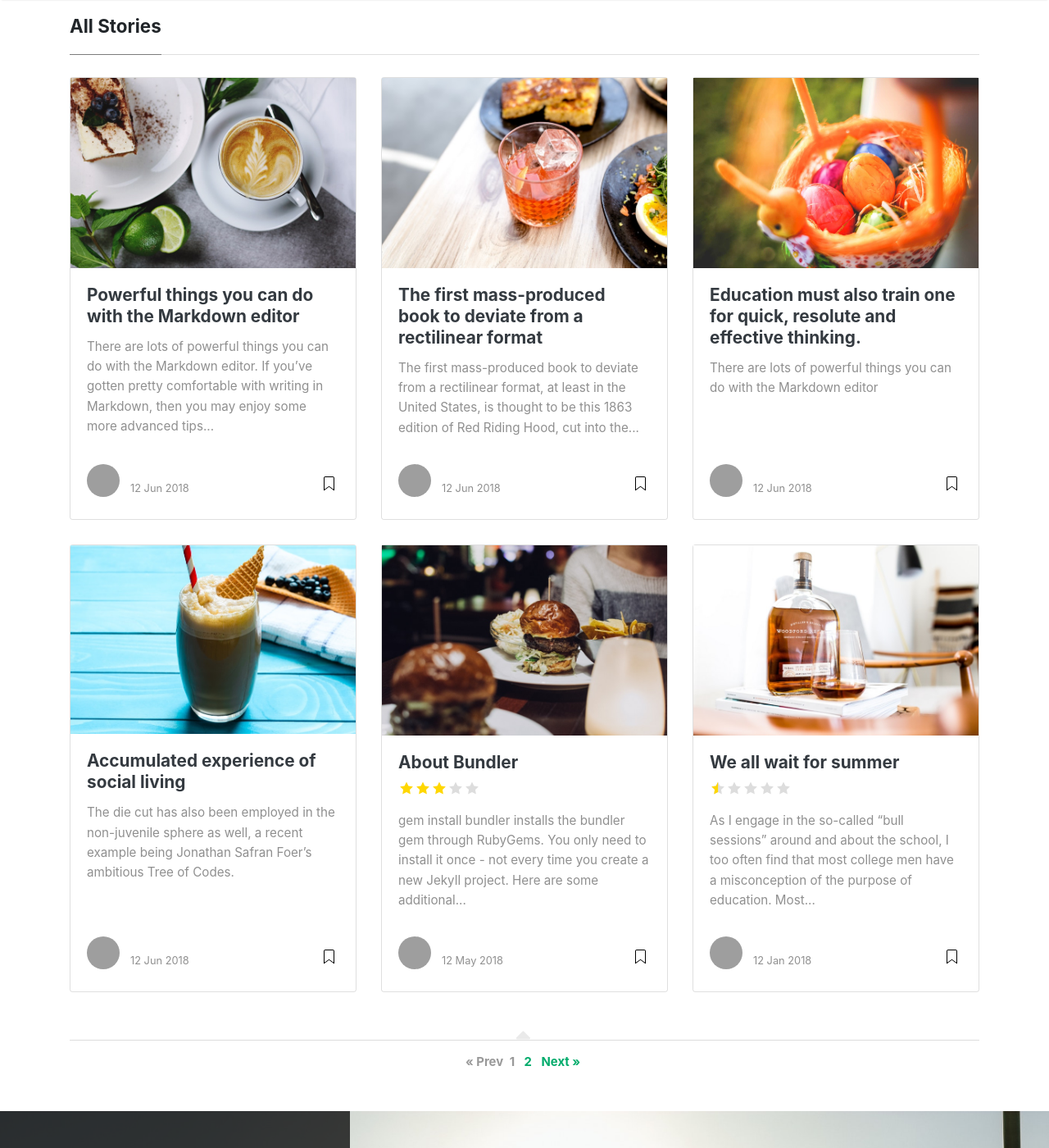
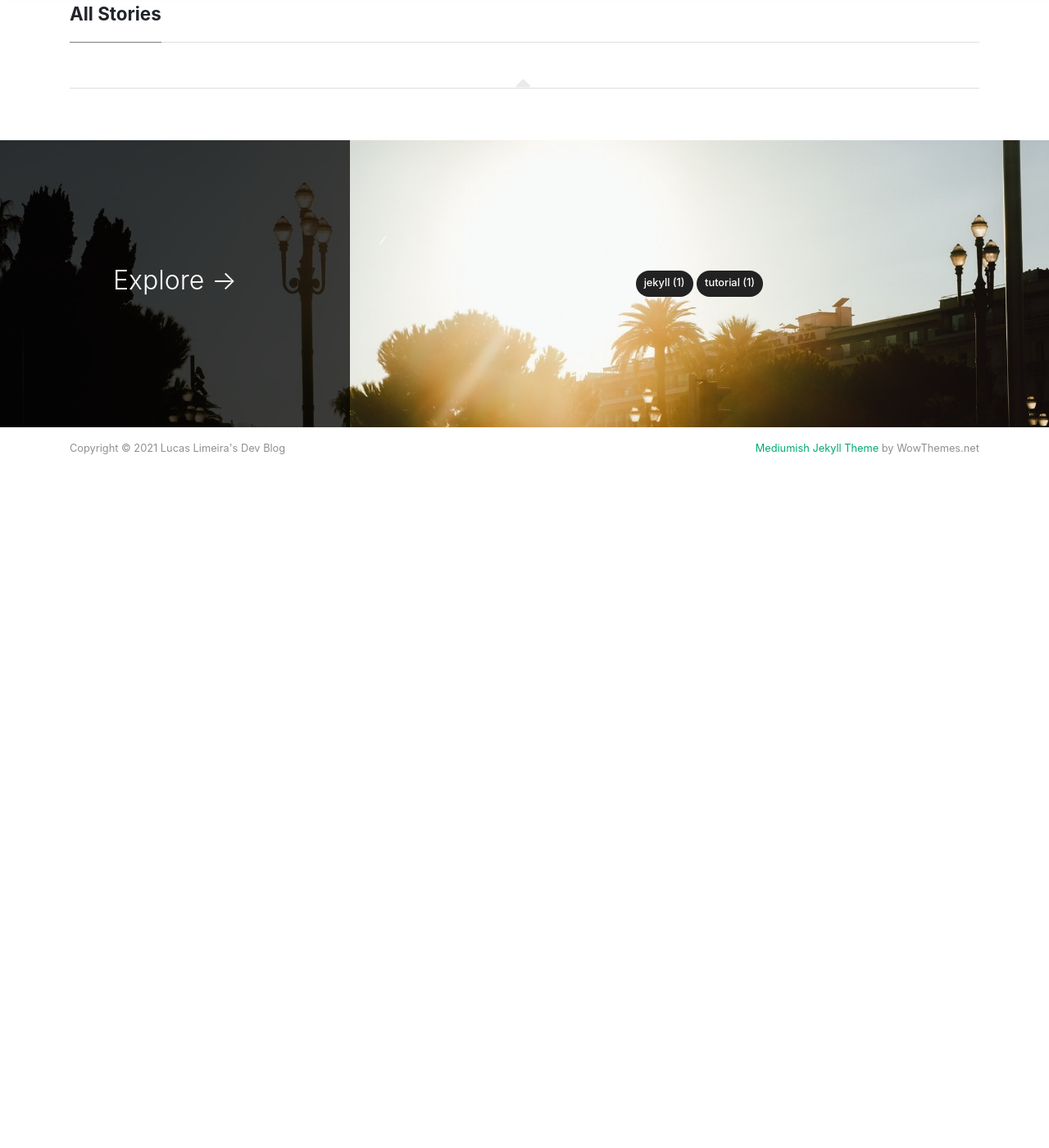
Before and after one commit to limeiralucas/limeiralucas.github.io, a Jekyll site: the page built from index.html, in a window 1280 px wide and 1400 px high, scrolled down 626 px. Shown: the whole window at 82% size. Built offline with Jekyll 4.4.1, drawn with Linux system fonts in a browser that asks for light colours; nearby versions of some CDN libraries; the list of posts is cut into pages by our own code; after the commit the page ends 1256 px from its top, so only the background shows below that; some of the changed text lies outside the part shown; grey boxes are pictures that could not be loaded.

Commit message:
cleared example posts

````diff
--- a/_config.yml
+++ b/_config.yml
@@ -56,6 +56,6 @@ adsense-data-ad-client: "ca-pub-3412143450191416"
 adsense-data-ad-slot: "1363087678"
 
 # Lazy Images ("enabled" or "disabled")
-lazyimages: "disabled"
+lazyimages: "enable"
 
 exclude: [changelog.md, LICENSE.txt, README.md, Gemfile, Gemfile.lock]
--- a/_layouts/default.html
+++ b/_layouts/default.html
@@ -72,23 +72,7 @@ ga('send', 'pageview');
                 </li>
 
                 <li class="nav-item">
-                <a class="nav-link" href="{{ site.baseurl }}/about">About</a>
-                </li>
-
-                <li class="nav-item">
-                <a target="_blank" class="nav-link" href="https://bootstrapstarter.com/bootstrap-templates/template-mediumish-bootstrap-jekyll/"> Docs</a>
-                </li>
-
-                <li class="nav-item">
-                <a target="_blank" class="nav-link" href="https://www.wowthemes.net/themes/mediumish-wordpress/"><i class="fab fa-wordpress-simple"></i> WP Version</a>
-                </li>
-
-                <li class="nav-item">
-                <a target="_blank" class="nav-link" href="https://www.wowthemes.net/themes/mediumish-ghost/"><i class="fab fa-snapchat-ghost"></i> Ghost Version</a>
-                </li>
-
-                <li class="nav-item">
-                <a target="_blank" class="nav-link" href="https://github.com/wowthemesnet/mediumish-theme-jekyll"><i class="fab fa-github"></i> Fork on Github</a>
+                <a target="_blank" class="nav-link" href="https://github.com/limeiralucas"><i class="fab fa-github"></i> Github</a>
                 </li>
 
                 {% include search-lunr.html %}
--- a/_posts/2018-01-11-quick-start-guide.md
+++ /dev/null
@@ -1,27 +0,0 @@
----
-layout: post
-title:  "Let's test spoilers"
-author: sal
-categories: [ Jekyll, tutorial ]
-image: assets/images/12.jpg
-featured: true
-hidden: true
----
-
-Director Roland Suso Richter's enigmatic psychological thriller (direct to video/DVD) was based upon screenwriter Michael Cooney's own play "Point of Death" - a title that gave away the film's entire plot twist premise.
-
-As in many similar films, such as Jacob's Ladder (1990), Soul Survivors (2001), and The Butterfly Effect (2004), events and people were thoroughly distorted and confused because the protagonist was at the point of death. The tagline was misleading:
-
-"When You Don't Have a Memory, How Can You Remember Who to Trust?"
-
-The mind-warping film opened with a hospital patient Simon Cable (Ryan Phillippe) awakening in a <span class="spoiler"> hospital with little knowledge (amnesia perhaps?) of what had happened, and why he was there, etc. He was told by attending Dr. Jeremy Newman (Stephen Rea) that it was July 29, 2002 (Simon thought it was the year 2000 - he was confused - he heard a doctor say 20:00 hours!) and that he had died for two minutes from cardiac arrest following the near-fatal accident -- but he had been revived ("You're as good as new").</span> Dr. Newman: "Simon, this is the 29th of July. The year is 2002. And your wife, whose name is Anna, is waiting outside."
-
-(The doctor left off four crucial additional words, revealed in the film's ending.) (Spoiler: Simon had died and was not resuscitated!).
-
-A major clue to everything that truly happened was the scene that played next under the credits - hospital staff failed to bring a patient back to life with a defibrillator after a car accident. Chest compressions failed and there was no pulse. A second major clue was provided by hospital orderly Travis (Stephen Graham): <span class="spoiler">Everybody dies. No mystery there. But why and how everyone dies. Now, there's a mystery worth solving. Probably the biggest mystery there is.</span>
-
-#### So how do we do spoilers?
-
-```html
-<span class="spoiler">My hidden paragraph here.</span>
-```
--- a/_posts/2018-01-12-we-all-wait-for-summer.md
+++ /dev/null
@@ -1,11 +0,0 @@
----
-layout: post
-title:  "We all wait for summer"
-author: john
-categories: [ Jekyll, tutorial ]
-image: assets/images/5.jpg
-rating: .5
----
-As I engage in the so-called "bull sessions" around and about the school, I too often find that most college men have a misconception of the purpose of education. Most of the "brethren" think that education should equip them with the proper instruments of exploitation so that they can forever trample over the masses. Still others think that education should furnish them with noble ends rather than means to an end.
-
-It seems to me that education has a two-fold function to perform in the life of man and in society: the one is utility and the other is culture. Education must enable a man to become more efficient, to achieve with increasing facility the ligitimate goals of his life.
--- a/_posts/2018-05-12-about-bundler.md
+++ /dev/null
@@ -1,17 +0,0 @@
----
-layout: post
-title:  "About Bundler"
-author: sal
-categories: [ Jekyll ]
-image: assets/images/2.jpg
-rating: 3
----
-`gem install bundler` installs the bundler gem through RubyGems. You only need to install it once - not every time you create a new Jekyll project. Here are some additional details:
-
-`bundler` is a gem that manages other Ruby gems. It makes sure your gems and gem versions are compatible, and that you have all necessary dependencies each gem requires.
-
-The `Gemfile` and `Gemfile.lock` files inform `Bundler` about the gem requirements in your site. If your site doesn’t have these Gemfiles, you can omit `bundle exec` and just `run jekyll serve`.
-
-When you run `bundle exec jekyll serve`, `Bundler` uses the gems and versions as specified in `Gemfile.lock` to ensure your Jekyll site builds with no compatibility or dependency conflicts.
-
-For more information about how to use `Bundler` in your Jekyll project, this tutorial should provide answers to the most common questions and explain how to get up and running quickly.
--- a/_posts/2018-06-12-acumulated-experience.md
+++ /dev/null
@@ -1,16 +0,0 @@
----
-layout: post
-title:  "Accumulated experience of social living"
-author: sal
-categories: [ Jekyll, tutorial ]
-image: assets/images/15.jpg
----
-The die cut has also been employed in the non-juvenile sphere as well, a recent example being Jonathan Safran Foer’s ambitious Tree of Codes.
-
-As for this particular rendition of Charles Perrault’s classic tale, the text and design is by Lydia Very (1823-1901), sister of Transcendentalist poet Jones Very. The gruesome ending of the original - which sees Little Red Riding Hood being gobbled up as well as her grandmother - is avoided here, the gore giving way to the less bloody aims of the morality tale, and the lesson that one should not disobey one’s mother.
-
-The first mass-produced book to deviate from a rectilinear format, at least in the United States, is thought to be this 1863 edition of Red Riding Hood, cut into the shape of the protagonist herself with the troublesome wolf curled at her feet. Produced by the Boston-based publisher Louis Prang, this is the first in their “Doll Series”, a set of five “die-cut” books, known also as shape books — the other titles being Robinson Crusoe, Goody Two-Shoes (also written by Red Riding Hood author Lydia Very), Cinderella, and King Winter.
-
-An 1868 Prang catalogue would later claim that such “books in the shape of a regular paper Doll... originated with us”.
-
-> It would seem the claim could also extend to die cut books in general, as we can’t find anything sooner, but do let us know in the comments if you have further light to shed on this! Such books are, of course, still popular in children’s publishing today, though the die cutting is not now limited to mere outlines, as evidenced in a beautiful 2014 version of the same Little Red Riding Hood story.
--- a/_posts/2018-06-12-education.md
+++ /dev/null
@@ -1,51 +0,0 @@
----
-layout: post
-title:  "Education must also train one for quick, resolute and effective thinking."
-author: john
-categories: [ Jekyll, tutorial ]
-image: assets/images/3.jpg
-beforetoc: "Markdown editor is a very powerful thing. In this article I'm going to show you what you can actually do with it, some tricks and tips while editing your post."
-toc: true
----
-There are lots of powerful things you can do with the Markdown editor
-
-If you've gotten pretty comfortable with writing in Markdown, then you may enjoy some more advanced tips about the types of things you can do with Markdown!
-
-As with the last post about the editor, you'll want to be actually editing this post as you read it so that you can see all the Markdown code we're using.
-
-
-## Special formatting
-
-As well as bold and italics, you can also use some other special formatting in Markdown when the need arises, for example:
-
-+ ~~strike through~~
-+ ==highlight==
-+ \*escaped characters\*
-
-
-## Writing code blocks
-
-There are two types of code elements which can be inserted in Markdown, the first is inline, and the other is block. Inline code is formatted by wrapping any word or words in back-ticks, `like this`. Larger snippets of code can be displayed across multiple lines using triple back ticks:
-
-```
-.my-link {
-    text-decoration: underline;
-}
-```
-
-If you want to get really fancy, you can even add syntax highlighting using Rouge.
-
-
-![walking]({{ site.baseurl }}/assets/images/8.jpg)
-
-## Reference lists
-
-The quick brown jumped over the lazy.
-
-Another way to insert links in markdown is using reference lists. You might want to use this style of linking to cite reference material in a Wikipedia-style. All of the links are listed at the end of the document, so you can maintain full separation between content and its source or reference.
-
-## Full HTML
-
-Perhaps the best part of Markdown is that you're never limited to just Markdown. You can write HTML directly in the Markdown editor and it will just work as HTML usually does. No limits! Here's a standard YouTube embed code as an example:
-
-<p><iframe style="width:100%;" height="315" src="https://www.youtube.com/embed/Cniqsc9QfDo?rel=0&amp;showinfo=0" frameborder="0" allowfullscreen></iframe></p>
--- a/_posts/2018-06-12-first-mass-produced.md
+++ /dev/null
@@ -1,16 +0,0 @@
----
-layout: post
-title:  "The first mass-produced book to deviate from a rectilinear format"
-author: sal
-categories: [ Jekyll, tutorial ]
-image: assets/images/17.jpg
----
-The first mass-produced book to deviate from a rectilinear format, at least in the United States, is thought to be this 1863 edition of Red Riding Hood, cut into the shape of the protagonist herself with the troublesome wolf curled at her feet. Produced by the Boston-based publisher Louis Prang, this is the first in their “Doll Series”, a set of five “die-cut” books, known also as shape books — the other titles being Robinson Crusoe, Goody Two-Shoes (also written by Red Riding Hood author Lydia Very), Cinderella, and King Winter.
-
-An 1868 Prang catalogue would later claim that such “books in the shape of a regular paper Doll... originated with us”.
-
-> It would seem the claim could also extend to die cut books in general, as we can’t find anything sooner, but do let us know in the comments if you have further light to shed on this! Such books are, of course, still popular in children’s publishing today, though the die cutting is not now limited to mere outlines, as evidenced in a beautiful 2014 version of the same Little Red Riding Hood story.
-
-The die cut has also been employed in the non-juvenile sphere as well, a recent example being Jonathan Safran Foer’s ambitious Tree of Codes.
-
-As for this particular rendition of Charles Perrault’s classic tale, the text and design is by Lydia Very (1823-1901), sister of Transcendentalist poet Jones Very. The gruesome ending of the original - which sees Little Red Riding Hood being gobbled up as well as her grandmother - is avoided here, the gore giving way to the less bloody aims of the morality tale, and the lesson that one should not disobey one’s mother.
--- a/_posts/2018-06-12-powerful-things-markdown-editor.md
+++ /dev/null
@@ -1,104 +0,0 @@
----
-layout: post
-title:  "Powerful things you can do with the Markdown editor"
-author: sal
-categories: [ Jekyll, tutorial ]
-image: assets/images/16.jpg
----
-There are lots of powerful things you can do with the Markdown editor. If you've gotten pretty comfortable with writing in Markdown, then you may enjoy some more advanced tips about the types of things you can do with Markdown!
-
-As with the last post about the editor, you'll want to be actually editing this post as you read it so that you can see all the Markdown code we're using.
-
-
-## Special formatting
-
-As well as bold and italics, you can also use some other special formatting in Markdown when the need arises, for example:
-
-+ ~~strike through~~
-+ ==highlight==
-+ \*escaped characters\*
-
-
-## Writing code blocks
-
-There are two types of code elements which can be inserted in Markdown, the first is inline, and the other is block. Inline code is formatted by wrapping any word or words in back-ticks, `like this`. Larger snippets of code can be displayed across multiple lines using triple back ticks:
-
-```
-.my-link {
-    text-decoration: underline;
-}
-```
-
-#### HTML
-
-```html
-<li class="ml-1 mr-1">
-    <a target="_blank" href="#">
-    <i class="fab fa-twitter"></i>
-    </a>
-</li>
-```
-
-#### CSS
-
-```css
-.highlight .c {
-    color: #999988;
-    font-style: italic;
-}
-.highlight .err {
-    color: #a61717;
-    background-color: #e3d2d2;
-}
-```
-
-#### JS
-
-```js
-// alertbar later
-$(document).scroll(function () {
-    var y = $(this).scrollTop();
-    if (y > 280) {
-        $('.alertbar').fadeIn();
-    } else {
-        $('.alertbar').fadeOut();
-    }
-});
-```
-
-#### Python
-
-```python
-print("Hello World")
-```
-
-#### Ruby
-
-```ruby
-require 'redcarpet'
-markdown = Redcarpet.new("Hello World!")
-puts markdown.to_html
-```
-
-#### C
-
-```c
-printf("Hello World");
-```
-
-
-
-
-![walking]({{ site.baseurl }}/assets/images/8.jpg)
-
-## Reference lists
-
-The quick brown jumped over the lazy.
-
-Another way to insert links in markdown is using reference lists. You might want to use this style of linking to cite reference material in a Wikipedia-style. All of the links are listed at the end of the document, so you can maintain full separation between content and its source or reference.
-
-## Full HTML
-
-Perhaps the best part of Markdown is that you're never limited to just Markdown. You can write HTML directly in the Markdown editor and it will just work as HTML usually does. No limits! Here's a standard YouTube embed code as an example:
-
-<p><iframe style="width:100%;" height="315" src="https://www.youtube.com/embed/Cniqsc9QfDo?rel=0&amp;showinfo=0" frameborder="0" allowfullscreen></iframe></p>
````
Also changed, not shown: _posts/2018-01-12-is-intelligence-enough.md (deleted, +0 -18 lines), _posts/2018-01-12-never-stopped-worrying-never-loved-bomb.md (deleted, +0 -13 lines), _posts/2018-01-12-options-for-creating-new-site-with-jekyll.md (deleted, +0 -15 lines), _posts/2018-01-12-press-and-education.md (deleted, +0 -19 lines), _posts/2018-01-12-red-riding.md (deleted, +0 -16 lines), _posts/2018-01-12-tree-of-codes.md (deleted, +0 -17 lines), _posts/2021-03-21-neoterm-clear.md (renamed from _posts/2018-01-11-customer-service.md).
